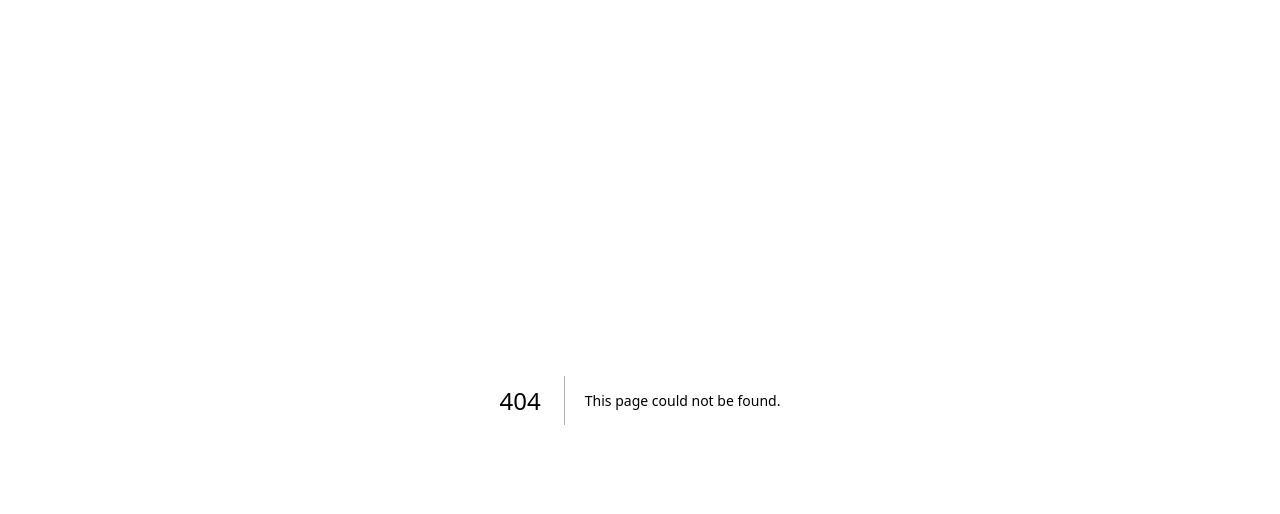
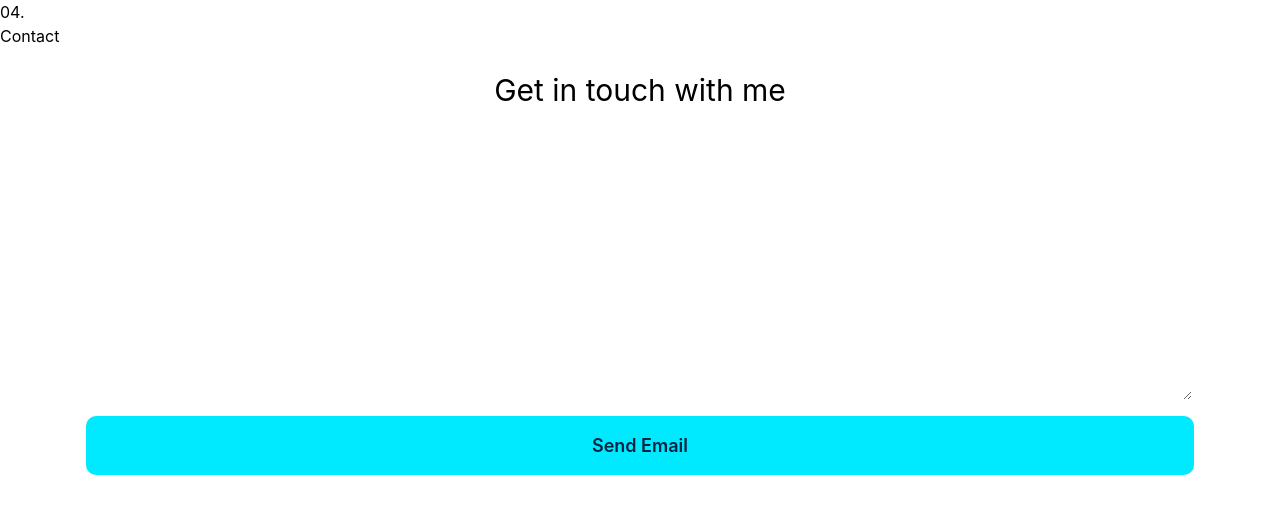
Before and after one commit to jamesvovos/portfolio, a Next.js app: page /components/contactForm in a window 1280 px wide. Before the commit this address had no page. Shown: the top 514 px of the page. Built offline with nearby package versions, Linux system fonts and the light colour scheme.

Commit message:
Created contact form with CSS styling

```diff
--- /dev/null
+++ b/pages/components/contactForm.tsx
@@ -0,0 +1,40 @@
+import React from "react";
+
+export default function ContactForm() {
+  return (
+    <section id="contact" className="contact section container mx-auto">
+      <div className="sectionTitle">
+        <span className="titleNumber">04.</span>
+        <h5 className="titleText">
+          Contact
+          <div className="underline">
+            <span></span>
+          </div>
+        </h5>
+      </div>
+
+      <div className="contact Container grid">
+        <div className="socialContacts grid">
+          <div className="cards grid">
+            <div className="contactCard">
+              <div className="form grid ">
+                <h3 className="pd-1 text-3xl">Get in touch with me</h3>
+                <form action="">
+                  <input type="text" placeholder="Enter your name" />
+                  <input type="email" placeholder="Enter your email" />
+                  <textarea
+                    name="message"
+                    placeholder="Enter your message"
+                  ></textarea>
+                  <button className="formBtn" type="submit" name="submit">
+                    Send Email
+                  </button>
+                </form>
+              </div>
+            </div>
+          </div>
+        </div>
+      </div>
+    </section>
+  );
+}
--- a/pages/index.tsx
+++ b/pages/index.tsx
@@ -5,6 +5,7 @@ import ProjectItem from "./components/projectItem";
 import DevelopmentTools from "./components/developmentTools";
 import Hero from "./components/hero";
 import ProjectCard from "./components/projectCard";
+import ContactForm from "./components/contactForm";
 
 export default function Home() {
   return (
@@ -44,8 +45,9 @@ export default function Home() {
               title="Documentation"
               text="Find in-depth information about Next.js features and API."
             />
+            <ProjectCard />
             <DevelopmentTools />
-            <ProjectCard />
+            <ContactForm />
           </div>
           <div>
             <Footer />
--- a/styles/globals.css
+++ b/styles/globals.css
@@ -107,3 +107,81 @@ img{
 .small{
   font-weight: 600;
 }
+
+/* Contact Form Component Styling */
+
+.contactContainer{
+  width: 100%;
+  justify-content: center;
+  align-items: flex-start;
+  gap: 2rem;
+}
+
+.contactCard{
+  display: grid;
+  align-items: center;
+  row-gap: 10px;
+  padding: 1.5rem;
+  width: 100%;
+  background: none;
+  border-radius: 10px;
+  text-align: center;
+}
+
+.twitterIcon, .arrowIcon{
+  color: #00EAFF;
+}
+
+.contactFlex{
+  justify-content: center;
+  gap: 5px;
+  color:#00EAFF;
+  font-weight: 600;
+  cursor: pointer;
+}
+
+.form{
+  width: 100%;
+  margin:auto;
+}
+
+input, textarea {
+  height: 1rem;
+  width: 90%;
+  padding: 1.5rem .5rem;
+  border-radius: 10px;
+  background: none;
+  border: 2px solid;
+  margin: .5rem 0;
+  outline: none;
+  color: white;
+  font-weight: 600;
+}
+
+textarea {
+  height: 150px;
+}
+
+.formBtn{
+  display: block;
+  margin: auto;
+  width: 90%;
+  border: none;
+  padding: 1rem 0;
+  background: #00EAFF;
+  color:#082341;
+  cursor: pointer;
+  border-radius: 10px;
+  font-size: 18px;
+  font-weight: 600;
+}
+
+.formBtn:hover{
+  background: #0099FF;
+  color: white;
+}
+
+input::placeholder, textarea::placeholder{
+  color:white;
+  opacity: 0.5;
+}
```
